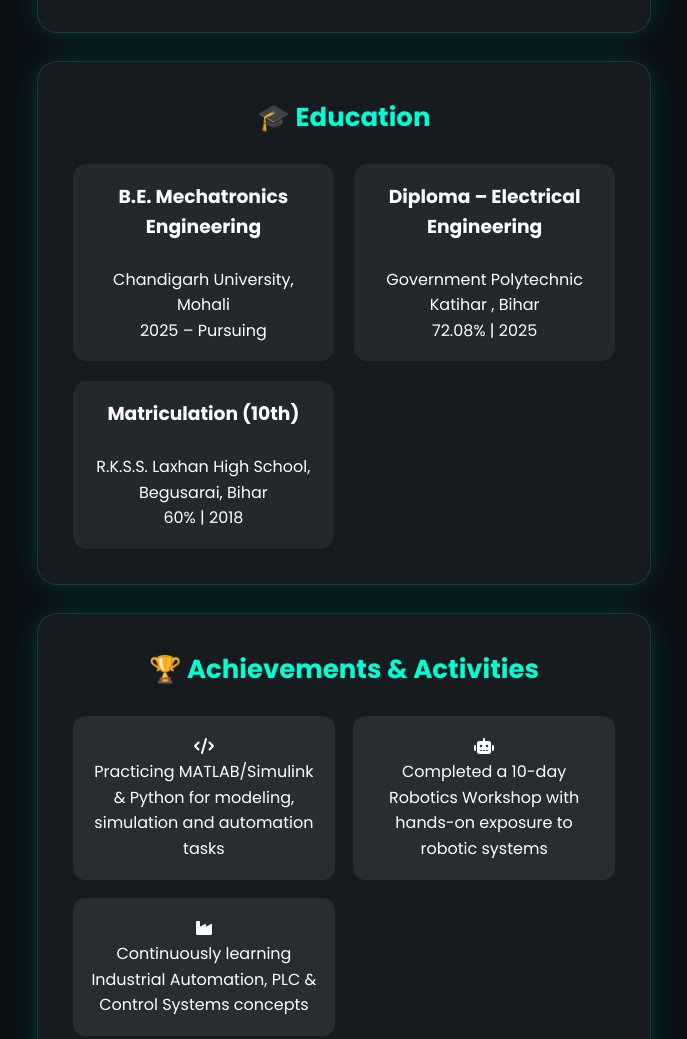
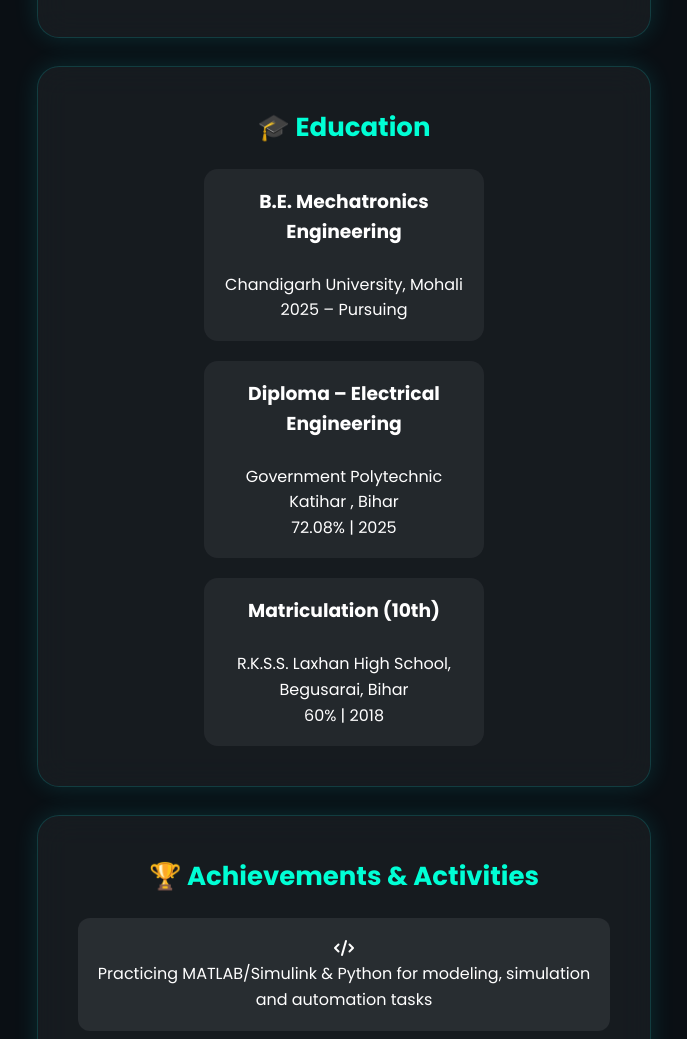
Before and after one commit to sohan-mechatronics/portfolio, a plain HTML site: page index.html in a window 1280 px wide. Shown: the part 1221-2260 px from the top of the page, without its empty margins (296-983 px from the left). Drawn offline with Linux system fonts and the light colour scheme.

Commit message:
UPDATE RESUME

```diff
--- a/style.css
+++ b/style.css
@@ -1558,3 +1558,157 @@
   display:flex;
   justify-content:center;
 }
+/* =========================================
+   💎 SOFT SKILLS PERFECT GRID (FOR soft-grid)
+========================================= */
+
+.soft-grid{
+  width:100%;
+  max-width:900px;
+
+  margin:25px auto 0;
+
+  display:grid;
+
+  grid-template-columns:
+  repeat(auto-fit, minmax(260px, 1fr));
+
+  gap:18px;
+
+  justify-content:center;
+}
+
+/* each skill box */
+.soft-item{
+  background:rgba(255,255,255,.06);
+
+  padding:16px;
+
+  border-radius:14px;
+
+  text-align:center;
+
+  backdrop-filter:blur(10px);
+
+  border:1px solid rgba(0,255,255,.15);
+
+  transition:.3s;
+}
+
+/* icon */
+.soft-item i{
+  font-size:20px;
+  color:#00ffe7;
+  margin-bottom:8px;
+  display:block;
+}
+
+/* hover effect */
+.soft-item:hover{
+  transform:translateY(-5px);
+
+  background:#00ffe7;
+  color:#001b20;
+
+  box-shadow:0 0 20px #00ffe7;
+}
+.card h2{
+  text-align:center;
+  margin-bottom:20px;
+}
+/* =========================================
+   🌟 PRO CONTAINER SYSTEM (PERFECT CENTER)
+========================================= */
+
+section{
+  width:100%;
+  display:flex;
+  justify-content:center;
+}
+
+/* main cards */
+.card{
+  width:92%;
+  max-width:1000px;     /* premium centered width */
+  margin:70px auto;     /* equal top-bottom spacing */
+  padding:40px;
+
+  text-align:center;
+
+  background:rgba(255,255,255,.05);
+  backdrop-filter:blur(16px);
+
+  border-radius:22px;
+
+  border:1px solid rgba(0,255,255,.15);
+
+  transition:.35s ease;
+
+  box-shadow:0 0 25px rgba(0,255,255,.12);
+}
+
+/* sexy hover lift */
+.card:hover{
+  transform:translateY(-8px) scale(1.01);
+  box-shadow:0 0 55px rgba(0,255,255,.45);
+}
+/* headings + text */
+.card h2,
+.card h3,
+.card p{
+  text-align:center;
+}
+
+/* all grids center */
+.project-grid,
+.skill-grid,
+.edu-grid,
+.foundation-grid{
+  justify-items:center;
+}
+
+/* small cards */
+.project-card,
+.skill-card,
+.edu-item,
+.foundation-item{
+  width:100%;
+  max-width:280px;
+  text-align:center;
+}
+/* smooth fade animation */
+.card{
+  animation:fadeUp .6s ease both;
+}
+
+@keyframes fadeUp{
+  from{
+    opacity:0;
+    transform:translateY(25px);
+  }
+  to{
+    opacity:1;
+    transform:translateY(0);
+  }
+}
+/* page side glow */
+body::before{
+  content:"";
+  position:fixed;
+  top:0;
+  left:0;
+  width:100%;
+  height:100%;
+
+  background:
+  radial-gradient(circle at 20% 30%, rgba(0,255,255,.08), transparent 40%),
+  radial-gradient(circle at 80% 70%, rgba(0,255,255,.08), transparent 40%);
+
+  pointer-events:none;
+  z-index:-1;
+}
+
+/* better spacing */
+.card + .card{
+  margin-top:80px;
+}
```
